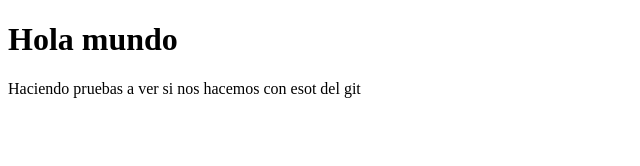
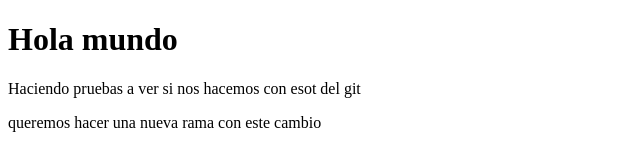
Before and after one commit to paolak2/portfolio, a plain HTML site: page index.html in a window 1280 px wide. Shown: the whole page, without its empty margins (0-640 px from the left). Drawn offline with Linux system fonts and the light colour scheme.

Commit message:
Cambios2

```diff
--- a/index.html
+++ b/index.html
@@ -8,5 +8,6 @@
 <body>
     <h1>Hola mundo</h1>
     <p>Haciendo pruebas a ver si nos hacemos con esot del git</p>
+    <p>queremos hacer una nueva rama con este cambio</p>
 </body>
 </html>
```
